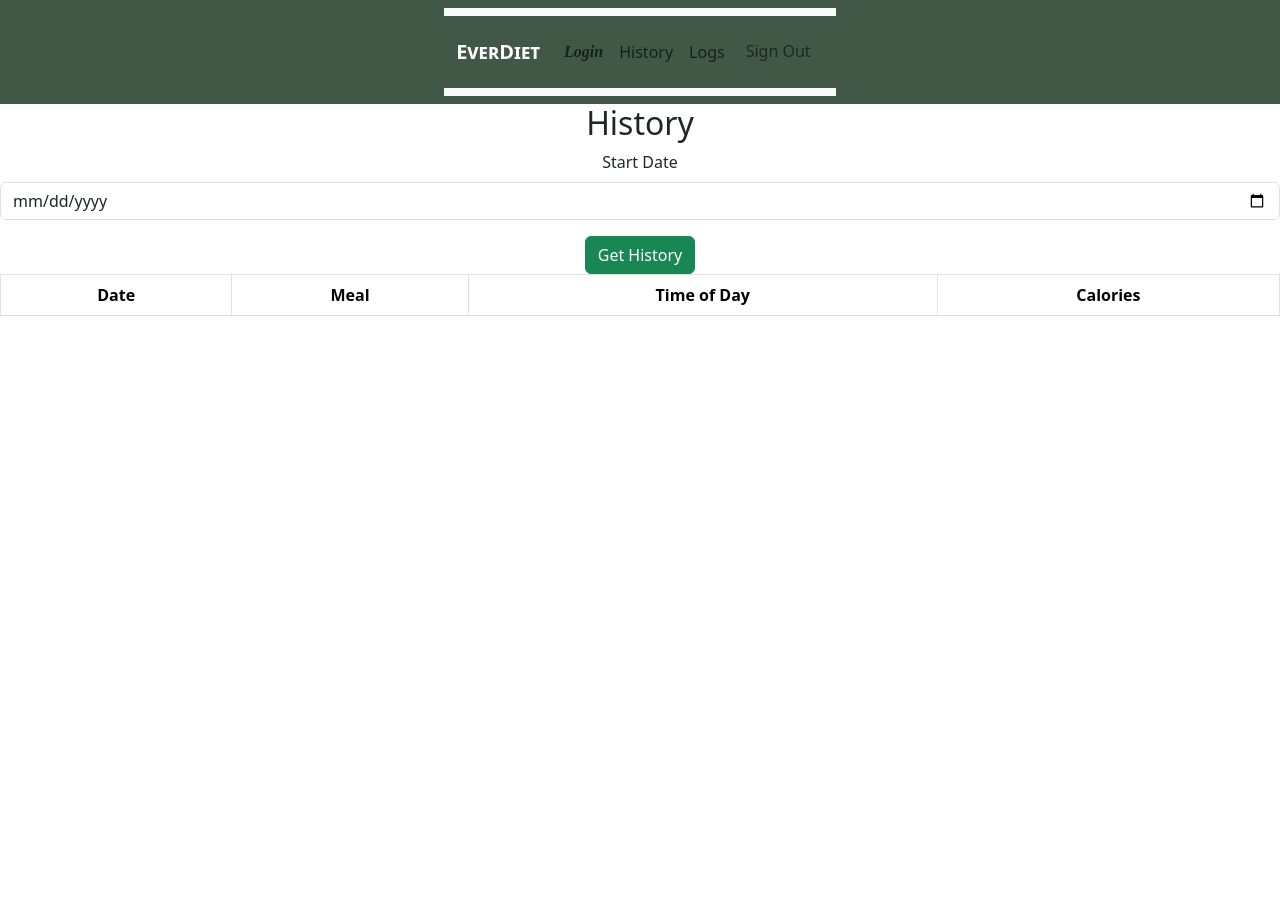
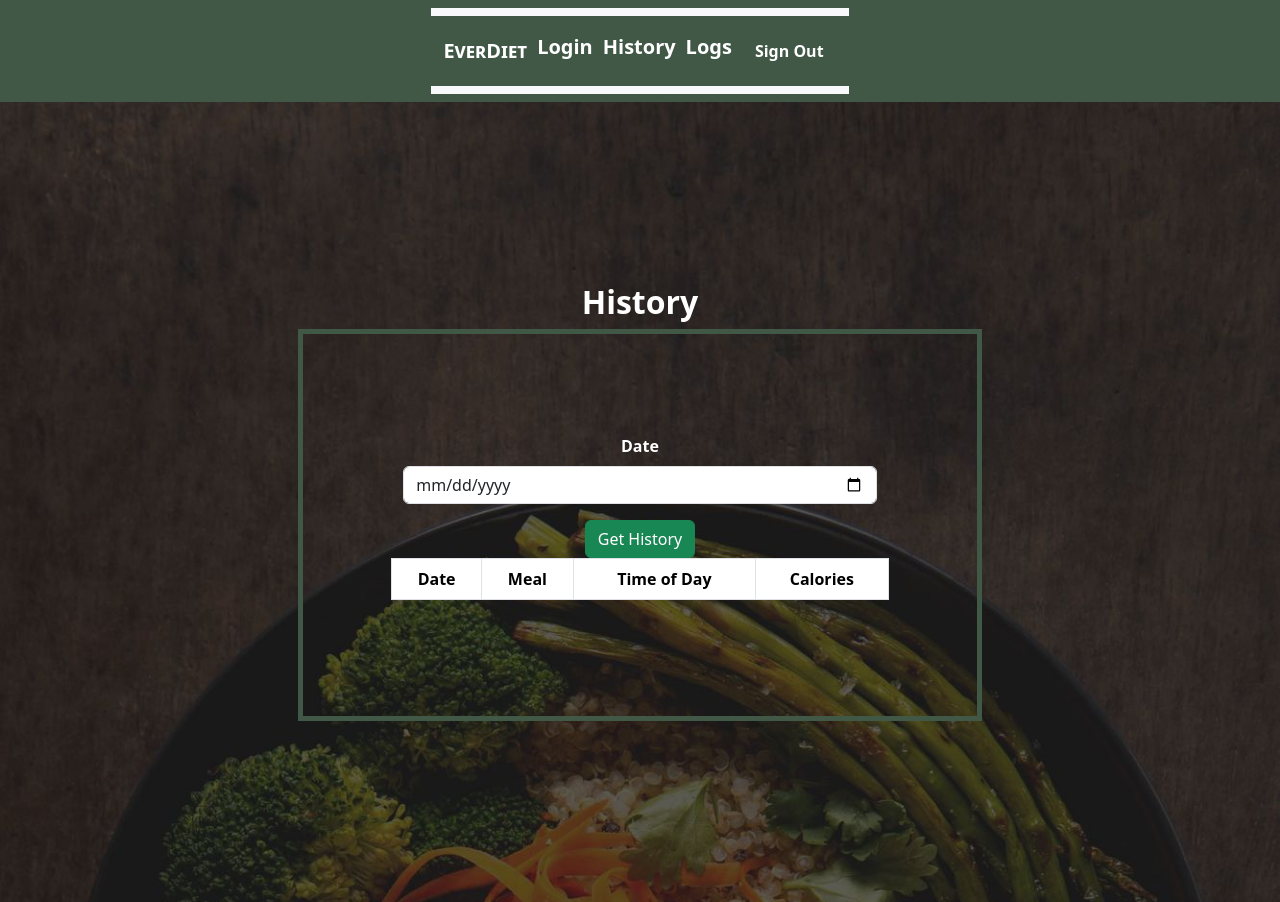
Before and after one commit to ashley773877/food-logger-frontend, a React (Create React App) app: page /History in a window 1280 px wide. Before the commit the page ends 800 px from the top, so only its background shows below. Built offline with nearby package versions, Linux system fonts and the light colour scheme.

Commit message:
completed css styling

```diff
--- a/src/components/LogOutButton.js
+++ b/src/components/LogOutButton.js
@@ -1,5 +1,11 @@
  import { Button } from 'react-bootstrap'
 import axios from 'axios'
+
+
+
+
+
+
 
 
 function LogOutButton() {
@@ -28,9 +34,12 @@ function LogOutButton() {
 
 
 return (
+
+
     <div>
 
-        <Button variant="outline-log Out" onClick={handleLogout}>Sign Out</Button>
+        <Button style={{color: 'white', frontSize:'50px', fontWeight: '700'}} variant="outline-log Out" onClick={handleLogout}>Sign Out</Button>
+
     </div>
 )
 
--- a/src/components/NavBar.js
+++ b/src/components/NavBar.js
@@ -13,7 +13,17 @@ const StyledNavbar = styled(Navbar)`
   position: relative;
 `;
 
+const StyledNavLink = styled(Nav.Link)`
+  color: white;
+  font-size: 20px;
+  font-weight: 700;
+  margin-right: 10px;
+  text-decoration: none;
 
+  &:hover {
+    color: grey;
+  }
+`;
 
 
 
@@ -24,16 +34,24 @@ function Navigation() {
     <StyledNavbar>
       <Container >
         <StyledNavbar>
-        <Navbar.Brand href="/" style={{fontVariant: 'small-caps', fontWeight:'700', color:'white', fontStretch: 'ultra-expanded'}}
-        >EverDiet</Navbar.Brand>
+        <StyledNavLink href="/" style={{fontVariant: 'small-caps', fontWeight:'700', color:'white', fontStretch: 'ultra-expanded'}}
+        >EverDiet</StyledNavLink>
         <Navbar.Toggle aria-controls="basic-navbar-nav" />
         <Navbar.Collapse id="basic-navbar-nav">
           <Nav className="me-auto">
-            <Nav.Link as={Link} to="/login" style={{fontFamily:'lato sans serif',fontWeight:'900', fontStyle: 'italic'}}>Login</Nav.Link>
-            <Nav.Link as={Link} to="/History">History</Nav.Link>
-            <Nav.Link as={Link} to="Logs">Logs</Nav.Link>
+          <StyledNavLink as={Link} to="/login">
+                    Login
+                  </StyledNavLink>
+                 <StyledNavLink as={Link} to="/History">
+                    History
+                  </StyledNavLink>
+                  <StyledNavLink as={Link} to="/Logs">
+                    Logs
+                  </StyledNavLink>
+
 
           <LogOutButton />
+
 
           </Nav>
         </Navbar.Collapse>
--- a/src/components/SignUp.js
+++ b/src/components/SignUp.js
@@ -3,12 +3,19 @@ import Form from 'react-bootstrap/Form';
 import Col from 'react-bootstrap/Col';
 import Row from 'react-bootstrap/Row';
 import Button from 'react-bootstrap/Button';
+import Fieldset from 'react-bootstrap/Button';
 import { useRef } from "react";
 import { useNavigate } from "react-router-dom";
+import axios from 'axios'
 
 
 
-import axios from 'axios'
+
+
+
+
+
+
 
 function SignUpForm({setUser}) {
   const navigate = useNavigate();
@@ -36,37 +43,39 @@ function SignUpForm({setUser}) {
       };
 
       return (
+
         <div>
             <h1> Register </h1>
 
-            <fieldset style={{border: '1px solid white', padding: '10px',
-            borderRadius: '8px', width:"500px", marginBottom: "10px" }}>
+            <Fieldset style={{border: '1px solid white', padding: '10px',
+            borderRadius: '8px', width:"500px", marginBottom: "10px", backgroundColor: '#415846' }}>
+
         <Form.Group as={Row} className="mb-3">
           <Form.Label as="legend" column sm={2}>
             Gender
           </Form.Label>
           <Col sm={10}>
             <Form.Check
-              type="Gender"
+              type="radio"
               label="Female"
               name="formHorizontalRadios"
               id="formHorizontalRadios1"
             />
             <Form.Check
-              type="Gender"
+              type="radio"
               label="Male"
               name="formHorizontalRadios"
               id="formHorizontalRadios2"
             />
             <Form.Check
-              type="Gender"
+              type="radio"
               label="Rather not say"
               name="formHorizontalRadios"
               id="formHorizontalRadios3"
             />
           </Col>
         </Form.Group>
-      </fieldset>
+      </Fieldset>
 
         <Form onSubmit={handleSignUp}>
 
@@ -75,31 +84,33 @@ function SignUpForm({setUser}) {
           </Form.Label>
           <InputGroup className="mb-2">
             <InputGroup.Text>@</InputGroup.Text>
-            <Form.Control id="inlineFormInputGroup" placeholder="Username" ref={usernameInputRef} />
+            <Form.Control  id="inlineFormInputGroup" placeholder="Username" ref={usernameInputRef} />
           </InputGroup>
 
 
         <Form.Group className="mb-3" controlId="formGroupAge">
-          <Form.Label>age</Form.Label>
+          <Form.Label style={{color: 'white', frontSize:'50px', fontWeight: '700'}}>age</Form.Label>
           <Form.Control type="age" placeholder="age" />
         </Form.Group>
          <Form.Group className="mb-3" controlId="formGroupEmail">
-          <Form.Label>Email address</Form.Label>
+          <Form.Label style={{color: 'white', frontSize:'50px', fontWeight: '700'}}>Email address</Form.Label>
           <Form.Control type="email" placeholder="email" ref={emailInputRef} />
         </Form.Group>
         <Form.Group className="mb-3" controlId="formGroupPassword">
-          <Form.Label>Password</Form.Label>
+          <Form.Label style={{color: 'white', frontSize:'50px', fontWeight: '700'}}>Password</Form.Label>
           <Form.Control type="password" placeholder="Password" ref={passwordInputRef} />
         </Form.Group>
         <Form.Group as={Row} className="mb-3">
         <Col sm={{ span: 10, offset: 2 }}>
-          <Button type="submit">Sign up</Button>
+          <Button variant="success" type="submit">Sign up</Button>
         </Col>
       </Form.Group>
 
       </Form>
 
       </div>
+
+
     );
     }
 
--- a/src/pages/LogPage.js
+++ b/src/pages/LogPage.js
@@ -5,27 +5,26 @@ import styled from 'styled-components'
 import backgroundImg from '../images/LogPage.jpeg'
 
 
-
-
-
 const StyledForm = styled.div`
   max-width: 300%;
-  height: 200%;
   color: white;
-    max-width: 300px;
-    margin: auto;
-    border: 5px solid #415846;
-    padding: 15px;
+  margin: auto;
+  border: 5px solid #415846;
+  padding: 15px;
   }
 `;
 
-// const StyledImg = styled.img`
-//   background-image: url(${backgroundImg});
-//   background-size: cover;
-//   width: 100%;
-//   height: 200%;
+const StyledImgWrapper = styled.div`
+  background-image: url(${backgroundImg});
+  background-size: cover;
+  background-position:
+  width: 100%;
+  height: 100vh;
+  display: flex;
+  justify-content: center;
+  align-items: center;
 
-// `;
+`;
 
 
 
@@ -61,29 +60,29 @@ function LogPage({user}) {
     }
   };
   return (
-        <>
-       {/* <StyledImg src={backgroundImg} alt="Background" /> */}
 
-
-         <div>
-         <h2> Log your Meals!</h2>
+       <>
+       <StyledImgWrapper>
+       <div>
+         <h2 style={{color: 'white', fontSize:'45px'}}> Log your Meals!</h2>
           {showAlert && (
           <Alert variant="warning" onClose={() => setShowAlert(false)} dismissible>
             Please sign in to submit a food log.
           </Alert>
         )}
+
      <StyledForm>
          <Form onSubmit={handleLogSubmission}>
      <Row className="mb-3">
 
       <FormGroup controlId="meal">
-        <Form.Label>Meal</Form.Label>
-        <Form.Control onChange={(e) => setMeal(e.target.value)} type="text"  />
+        <Form.Label style={{color: 'white', frontSize:'50px', fontWeight: '700'}}>Meal</Form.Label>
+        <Form.Control  onChange={(e) => setMeal(e.target.value)} type="text"  />
       </FormGroup>
 
 
     <Col>
-     <Form.Label htmlFor="timeOfDay">Time of Day</Form.Label>
+     <Form.Label style={{color: 'white', frontSize:'50px', fontWeight: '700'}} htmlFor="timeOfDay">Time of Day</Form.Label>
       <Form.Select  onChange={(e) => setTimeOfDay(e.target.value)} aria-label="Default select example">
       <option value="Snack">Snack</option>
       <option value="Lunch">Lunch</option>
@@ -94,13 +93,13 @@ function LogPage({user}) {
 
     <Col>
       <Form.Group controlId="Calories">
-        <Form.Label>Calories</Form.Label>
+        <Form.Label style={{color: 'white', frontSize:'50px', fontWeight: '700'}}>Calories</Form.Label>
         <Form.Control  onChange={(e) => setCalories(e.target.value)} type="Calories" placeholder="100" />
       </Form.Group>
       </Col>
 
        <Form.Group controlId="date">
-        <Form.Label>Date</Form.Label>
+        <Form.Label style={{color: 'white', frontSize:'50px', fontWeight: '700'}}>Date</Form.Label>
         <Form.Control onChange={(e) => setDate(e.target.value)} type="Date" placeholder="MM/DD/YYYY" />
       </Form.Group>
 
@@ -116,6 +115,7 @@ function LogPage({user}) {
     </StyledForm>
 
         </div>
+        </StyledImgWrapper>
 
         </>
 
--- a/src/pages/LoginPage.js
+++ b/src/pages/LoginPage.js
@@ -3,14 +3,35 @@ import { useNavigate } from "react-router-dom";
 import axios from 'axios'
 import SignUpForm from '../components/SignUp';
 import Button from 'react-bootstrap/Button';
-
+import backgroundImg from '../images/LogPage.jpeg'
+import styled from "styled-components";
 import Col from 'react-bootstrap/Col';
 import Row from 'react-bootstrap/Row';
 import Form from 'react-bootstrap/Form';
 
+
 // import LogOutButton from '../components/LogOutButton';
 
+const StyledForm = styled.div`
+  max-width: 300%;
+  color: white;
+  margin: auto;
+  border: 5px solid #415846;
+  padding: 15px;
+  }
+`;
 
+const StyledImgWrapper = styled.div`
+  background-image: url(${backgroundImg});
+  background-size: cover;
+  background-position:
+  width: 100%;
+  height: 100vh;
+  display: flex;
+  justify-content: center;
+  align-items: center;
+
+`;
 
 
 
@@ -68,27 +89,33 @@ function LoginPage({setUser}) {
 
   };
 return (
+      <>
+       <StyledImgWrapper>
+
       <main>
-
+      <StyledForm>
         {showSignIn ? (
           <div>
-            <h1> Sign In</h1>
+
+            <h1 style={{color: 'white', frontSize:'50px', fontWeight: '700'}}> Sign In</h1>
+
             <Form onSubmit={handleSignIn}>
+            <Row>
               <Form.Group className="mb-3" controlId="formGroupEmail">
-                <Form.Label>Email address</Form.Label>
+                <Form.Label style={{color: 'white', frontSize:'50px', fontWeight: '700'}}>Email address</Form.Label>
                 <Form.Control type="email" placeholder="email" ref={emailInputRef} />
               </Form.Group>
               <Form.Group className="mb-3" controlId="formGroupPassword">
-                <Form.Label>Password</Form.Label>
+                <Form.Label style={{color: 'white', frontSize:'50px', fontWeight: '700'}}>Password</Form.Label>
                 <Form.Control type="password" placeholder="Password" ref={passwordInputRef} />
               </Form.Group>
              {/* <button type="submit">Sign In</button> */}
              <Form.Group as={Row} className="mb-3">
         <Col sm={{ span: 10, offset: 2 }}>
-          <Button  type="submit" style={{textAlign:"center"}}>Sign in</Button>
+          <Button variant="success" type="submit" style={{textAlign:""}}>Sign in</Button>
         </Col>
       </Form.Group>
-
+      </Row>
             </Form>
             <span>
               Don't have an account?{" "}
@@ -116,8 +143,10 @@ return (
 }
           </div>
         )}
-
+        </StyledForm>
       </main>
+      </StyledImgWrapper>
+      </>
     );
 
   }
--- a/src/pages/historyPage.js
+++ b/src/pages/historyPage.js
@@ -1,21 +1,42 @@
 import React, {  useState } from 'react';
-import { Form, Button, Table, Alert, Row, FormControl, FormGroup } from 'react-bootstrap';
+import { Form, Button, Table, Row, Col } from 'react-bootstrap';
 import axios from 'axios'
+import backgroundImg from '../images/LogPage.jpeg'
+import styled from 'styled-components'
 
 
 
 
+const StyledForm = styled.div`
+  max-width: 300%;
+  color: white;
+  margin: auto;
+  border: 5px solid #415846;
+  padding: 100px;
+  }
+`;
 
+const StyledImgWrapper = styled.div`
+  background-image: url(${backgroundImg});
+  background-size: cover;
+  background-position:
+  width: 100%;
+  height: 100vh;
+  display: flex;
+  justify-content: center;
+  align-items: center;
+
+`;
 
 
 
 function HistoryPage() {
-
-
-
-  const [showAlert, setShowAlert] = useState(false); // just added
+  // const [showAlert, setShowAlert] = useState(false); // just added
   const [date, setDate] = useState('');
   const [foodLogs, setFoodLogs] = useState([]);
+  // const[meal, setMeal] = useState(''); // could be null
+  // const [timeOfDay, setTimeOfDay] = useState('')
+  // const [calories, setCalories] = useState('')
 
 
   const handleDateSubmit = async (e) => {
@@ -24,10 +45,10 @@ function HistoryPage() {
 
     try {
     const res = await axios.post("http://localhost:4000/api/foodlogs/by-date" ,{
-        date: date,
+      date: date,
      })
       setFoodLogs(res.data);
-      e.target.reset() // might have to remove
+      // e.target.reset() // might have to remove
     } catch (error) {
       console.log("error fetching logs", error.message)
     }
@@ -39,36 +60,47 @@ function HistoryPage() {
     //   console.error('Sign in error:', error);
     // return;
   return (
+    <>
+       <StyledImgWrapper>
+   <div>
+      {/* <h2> History</h2>
+    {/* might have to comment alert out */}
+       {/* {showAlert && ( */}
+  {/* // <Alert variant="warning" onClose={() => setShowAlert(false)} dismissible>
+  //   Please sign in to view history.
+  // </Alert> */}
+{/* )}   */}
+<h2 style={{color: 'white', frontSize:'60px', fontWeight: '700'}}> History</h2>
+<div>
+<StyledForm>
+  <Row>
+      <Form onSubmit={handleDateSubmit}>
+      <Col>
+        <Form.Group className="mb-3">
+          <Form.Label style={{color: 'white', frontSize:'50px', fontWeight: '700'}}>Date</Form.Label>
+          <Form.Control
 
-   <div>
-      <h2> History</h2>
-    {/* might have to comment alert out */}
-       {showAlert && (
-  <Alert variant="warning" onClose={() => setShowAlert(false)} dismissible>
-    Please sign in to view history.
-  </Alert>
-)}
 
-<div>
-      <Form onSubmit={handleDateSubmit}>
-        <Form.Group className="mb-3">
-          <Form.Label>Start Date</Form.Label>
-          <Form.Control
             type="date"
             value={date}
           onChange={(e) => setDate(e.target.value)}
           />
         </Form.Group>
+        </Col>
 
-
+        <Col>
         <Button variant="success" type="submit">
           Get History
         </Button>
+        </Col>
+
       </Form>
+
 
       <Table striped bordered hover>
         <thead>
           <tr>
+
             <th >Date</th>
             <th >Meal</th>
             <th >Time of Day</th>
@@ -87,10 +119,15 @@ function HistoryPage() {
             </tr>
           ))}
         </tbody>
-      </Table> <div/>
+      </Table>
+      </Row>
+      <div/>
+      </StyledForm>
  </div>
 
     </div>
+    </StyledImgWrapper>
+    </>
   );
 
   }
```
Also changed, not shown: src/App.css (line endings or trailing spaces).
